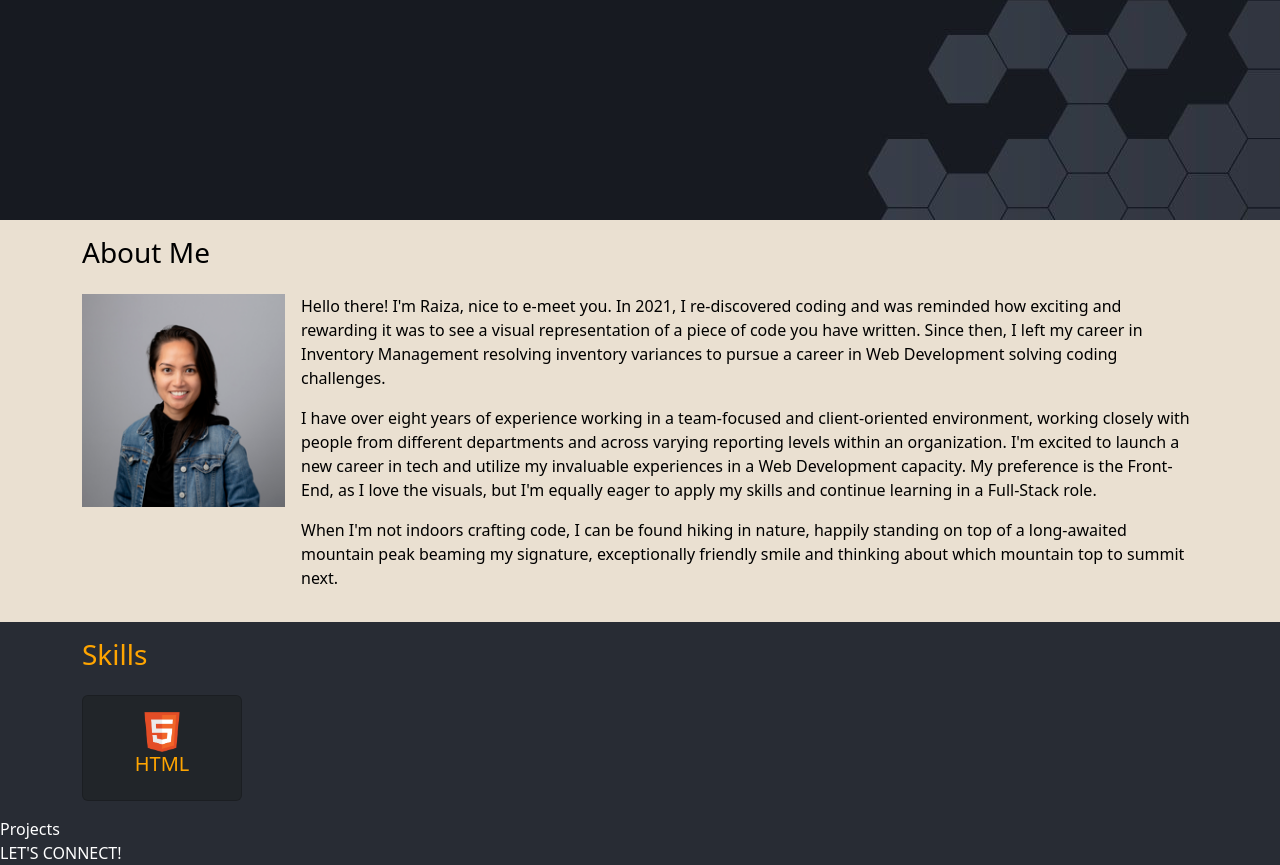
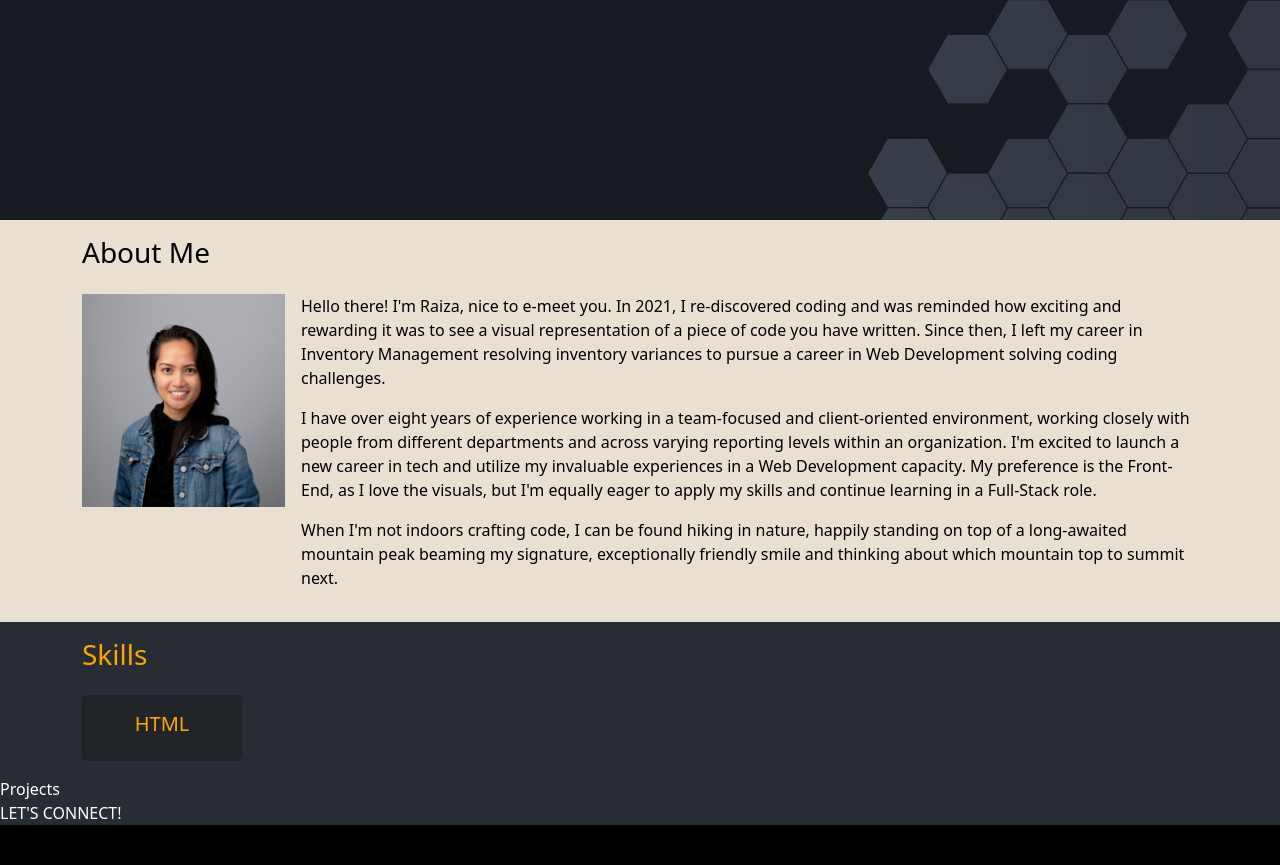
Before and after one commit to Raiza-D/my-portfolio, a React (Create React App) app: page / in a window 1280 px wide. Shown: the part 646-1511 px from the top of the page. After the commit the page ends 1471 px from the top, so only its background shows below. Built offline with nearby package versions, Linux system fonts and the light colour scheme.

Commit message:
Remove img tag and Card.Img element. Remove import for HTML logo.

```diff
--- a/src/components/Skills.jsx
+++ b/src/components/Skills.jsx
@@ -2,7 +2,6 @@ import React from "react";
 import "../styles/Skills.css";
 import Container from "react-bootstrap/Container";
 import Card from "react-bootstrap/Card";
-import HTML from "../assets/skills/html.png";
 
 export default function Skills() {
   return (
@@ -10,9 +9,7 @@ export default function Skills() {
       <Container>
         <h3 className="pt-3 pb-3">Skills</h3>
         <Card bg="dark" style={{ width: "10rem" }} className="card">
-          {/* <Card.Img variant="top" src="../assets/skills/html.png" /> */}
           <Card.Body className="text-center">
-            <img src={HTML} width="40" alt="html-logo"/>
             <Card.Title className="text-center">HTML</Card.Title>
           </Card.Body>
         </Card>
```
